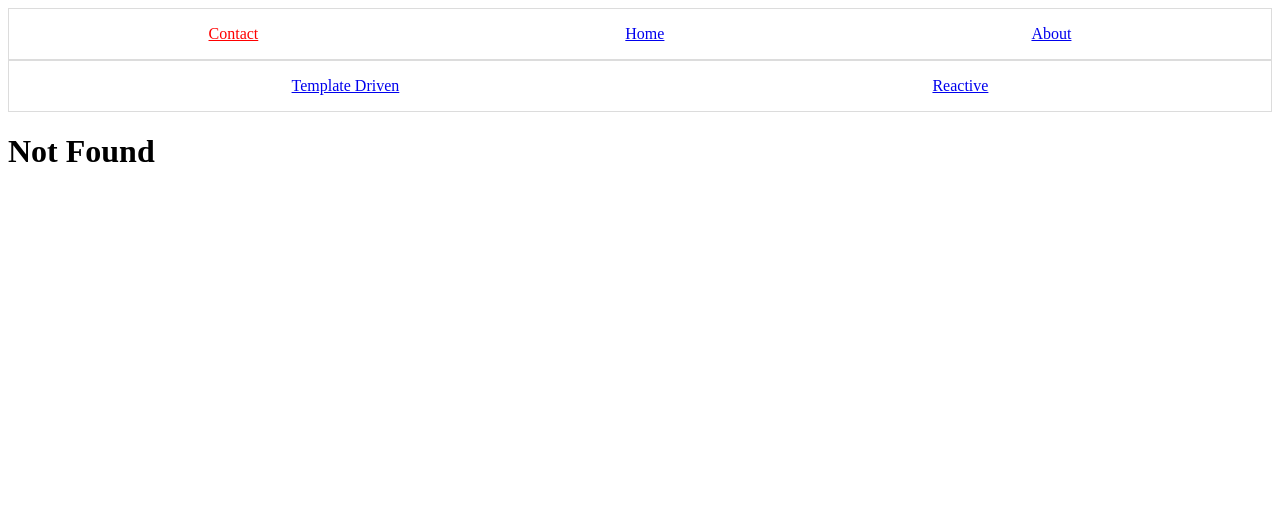
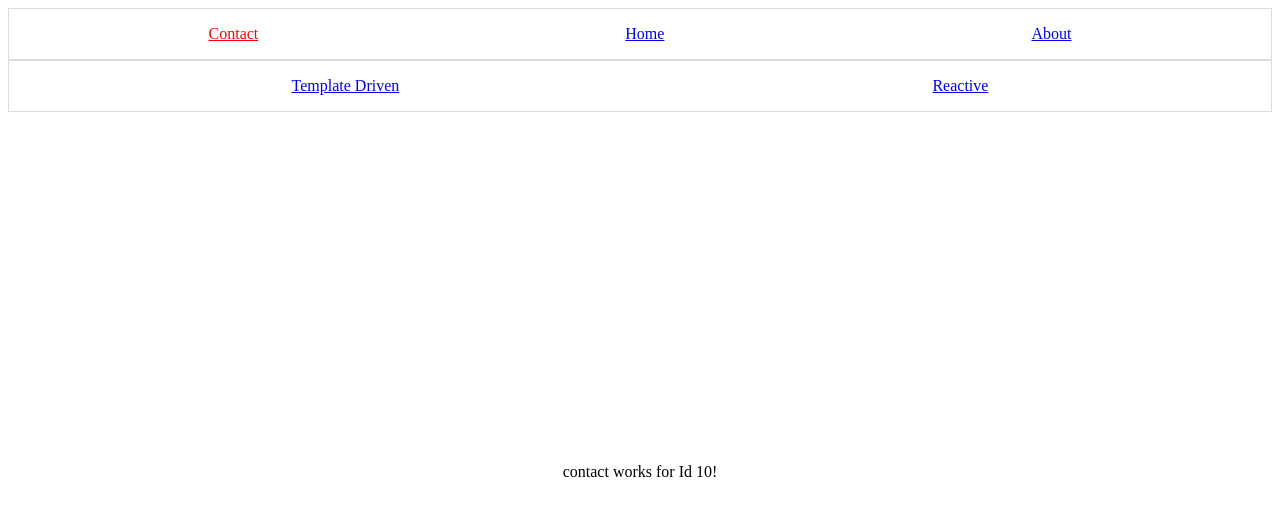
Before and after one commit to aniruddhha/angular, an Angular app in the folder ang-app/: page /contact/10 in a window 1280 px wide. Before the commit this address had no page. Shown: the top 516 px of the page. Built offline with nearby package versions, Linux system fonts and the light colour scheme.

Commit message:
route parameters

```diff
--- a/ang-app/src/app/app-routing.module.ts
+++ b/ang-app/src/app/app-routing.module.ts
@@ -10,7 +10,7 @@ import { TempFromComponent } from './temp-from/temp-from.component';
 const routes: Routes = [
   { path: 'home', component: HomeComponent },
   { path: 'about', component: AboutComponent },
-  { path: 'contact', component: ContactComponent },
+  { path: 'contact/:addr', component: ContactComponent },
   { path: 'tmp', component: TempFromComponent },
   { path: 'rct', component: RectFormComponent },
   { path: '', redirectTo: 'home', pathMatch: 'full' },
--- a/ang-app/src/app/app.component.html
+++ b/ang-app/src/app/app.component.html
@@ -17,7 +17,7 @@
 </div> -->
 
 <div class="cnt-cntr">
-  <a [routerLink]="['/contact']" [routerLinkActive]="'active'">Contact</a>
+  <a [routerLink]="['/contact', 10]" [routerLinkActive]="'active'">Contact</a>
   <a [routerLink]="['/home']" [routerLinkActive]="'active'">Home</a>
   <a [routerLink]="['/about']" [routerLinkActive]="'active'">About</a>
 </div>
--- a/ang-app/src/app/contact/contact.component.html
+++ b/ang-app/src/app/contact/contact.component.html
@@ -1,3 +1,3 @@
 <div class="all">
-    <p>contact works!</p>
+    <p>contact works for Id {{address}}!</p>
 </div>
--- a/ang-app/src/app/contact/contact.component.ts
+++ b/ang-app/src/app/contact/contact.component.ts
@@ -1,4 +1,5 @@
 import { Component, OnInit } from '@angular/core';
+import { ActivatedRoute } from '@angular/router';
 
 @Component({
   selector: 'app-contact',
@@ -7,9 +8,16 @@ import { Component, OnInit } from '@angular/core';
 })
 export class ContactComponent implements OnInit {
 
-  constructor() { }
+  address = ''
+
+  constructor(
+    private actRt: ActivatedRoute
+  ) { }
 
   ngOnInit(): void {
+    this.actRt.params.subscribe(pr => {
+      console.log(pr)
+      this.address = pr['addr']
+    })
   }
-
 }
```
